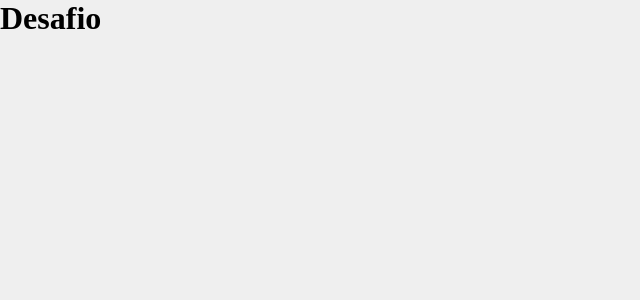
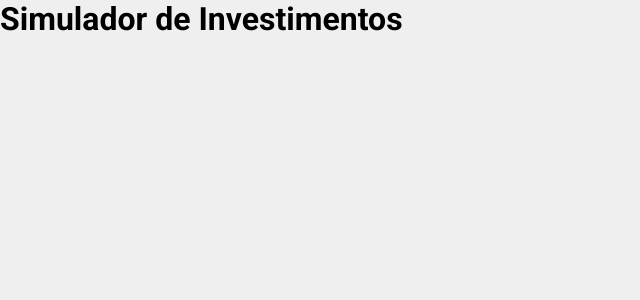
Before and after one commit to lineavelino/desafio-eqi-investimentos, a React (Vite) app: page / in a window 1280 px wide. Shown: the top 300 px of the page, without its empty margins (0-640 px from the left). Built offline with nearby package versions, Linux system fonts and the light colour scheme.

Commit message:
Importação e definição fonte

```diff
--- a/index.html
+++ b/index.html
@@ -3,7 +3,9 @@
 
 <head>
   <meta charset="UTF-8" />
-  <link rel="icon" type="image/svg+xml" href="/src/favicon.svg" />
+  <link rel="preconnect" href="https://fonts.googleapis.com" />
+  <link rel="preconnect" href="https://fonts.gstatic.com" crossorigin />
+  <link href="https://fonts.googleapis.com/css2?family=Roboto:wght@400;700;900&display=swap" rel="stylesheet" />
   <meta name="viewport" content="width=device-width, initial-scale=1.0" />
   <title>Calculadora de investimentos</title>
 </head>
--- a/src/App.tsx
+++ b/src/App.tsx
@@ -1,5 +1,5 @@
 export function App() {
   return (
-    <h1>Desafio</h1>
+    <h1>Simulador de Investimentos</h1>
   )
 }
--- a/src/styles/global.css
+++ b/src/styles/global.css
@@ -2,6 +2,7 @@
     margin: 0;
     padding: 0;
     box-sizing: 0;
+    font-family: 'Roboto', sans-serif;
 }
 
 body {
```
